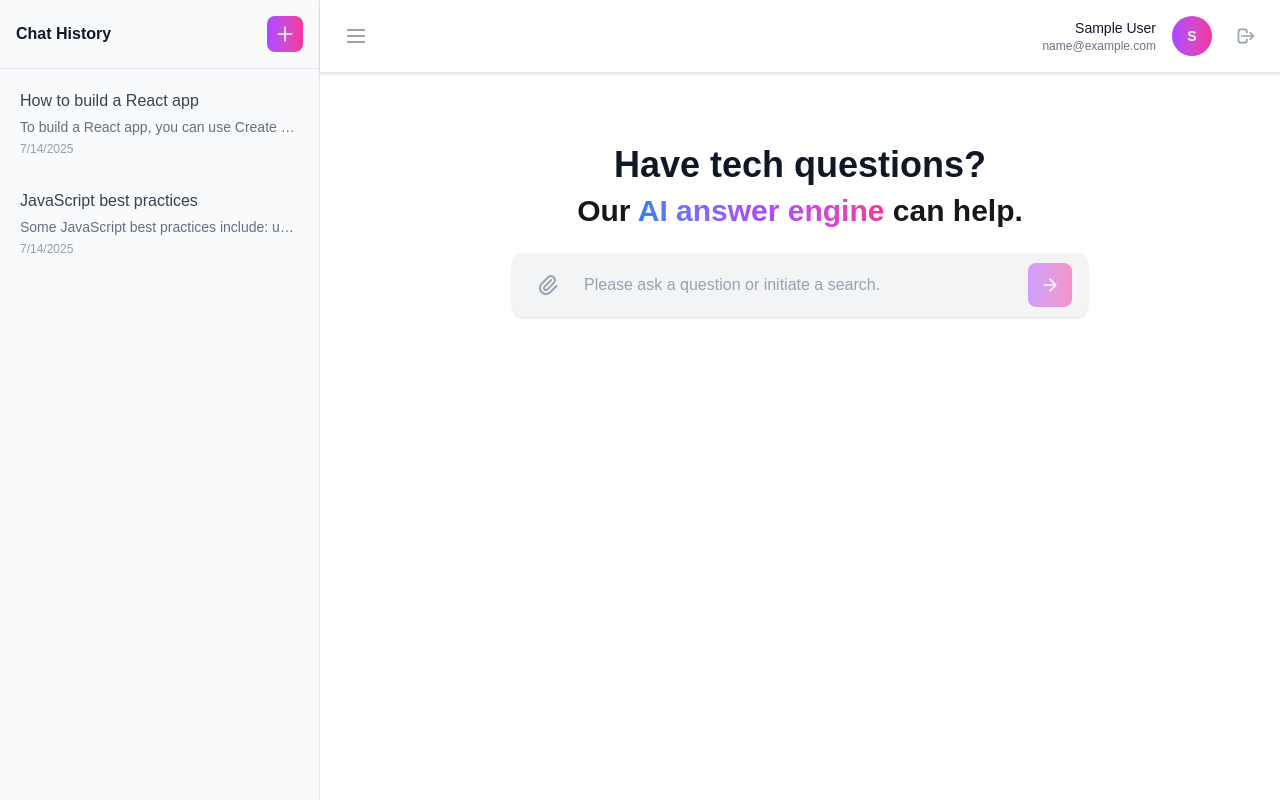
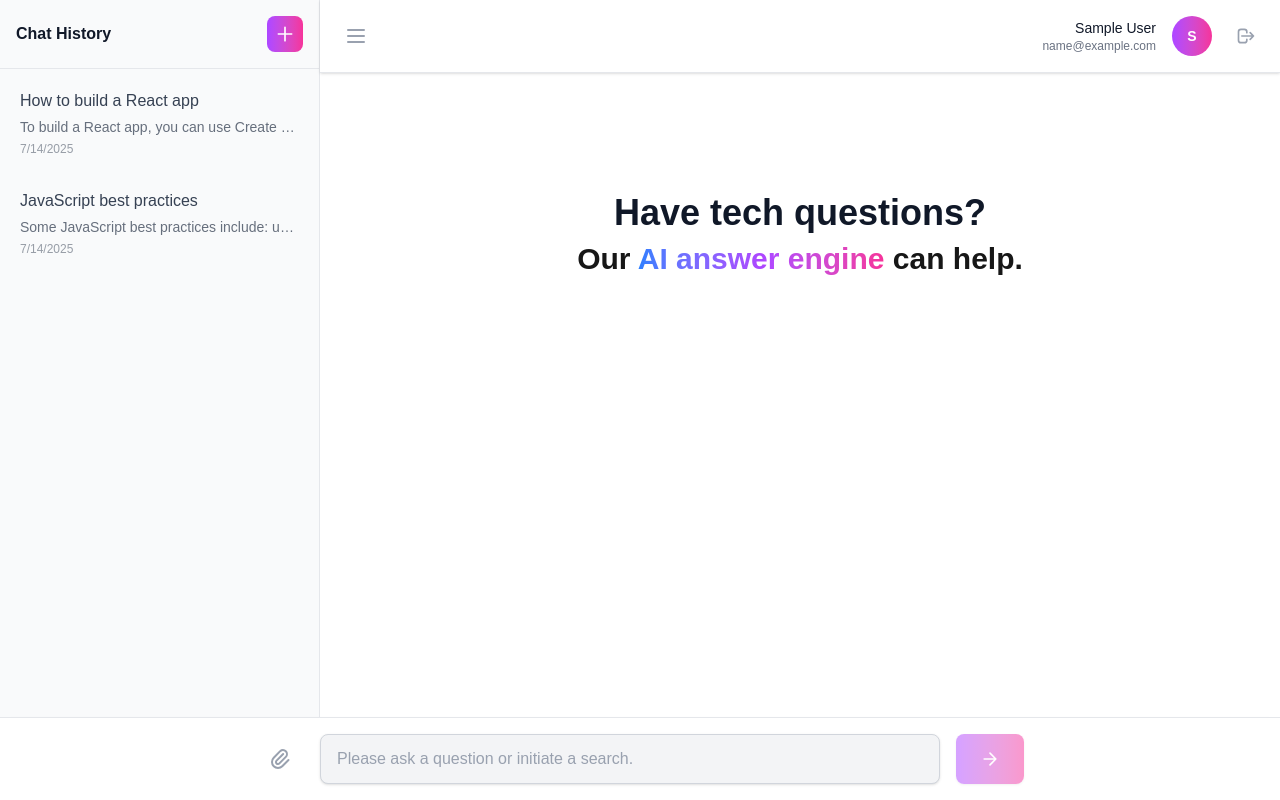
Before and after one commit to prag-sharmaa/mockscreen, a Next.js app: page /chatbot in a window 1280 px wide. Built offline with nearby package versions, Linux system fonts and the light colour scheme; sample sign-in values are in the browser's storage.

Commit message:
Update page.tsx

```diff
--- a/src/app/chatbot/page.tsx
+++ b/src/app/chatbot/page.tsx
@@ -266,7 +266,7 @@ const ChatbotPage = () => {
           </div>
         </div>
 
-        {/* Centered Heading and Search Bar */}
+        {/* Centered Heading */}
         <div className="flex-1 flex flex-col items-center justify-center">
           <div className="w-full max-w-xl flex flex-col items-center">
             <h1 className="text-3xl md:text-4xl font-bold text-center text-gray-900 mb-2">
@@ -275,65 +275,6 @@ const ChatbotPage = () => {
             <h2 className="text-2xl md:text-3xl font-bold text-center mb-6">
               Our <span className="bg-gradient-to-r from-blue-500 via-purple-500 to-pink-500 bg-clip-text text-transparent">AI answer engine</span> can help.
             </h2>
-            <form onSubmit={handleSendMessage} className="w-full flex items-center bg-gray-100 rounded-xl shadow px-4 py-2 mb-8">
-              {/* File Upload Button */}
-              <button
-                type="button"
-                onClick={handleFileUpload}
-                className="p-2 text-gray-400 hover:text-purple-600 transition-colors"
-                title="Attach file"
-              >
-                <svg className="w-6 h-6" fill="none" stroke="currentColor" viewBox="0 0 24 24">
-                  <path strokeLinecap="round" strokeLinejoin="round" strokeWidth={2} d="M15.172 7l-6.586 6.586a2 2 0 102.828 2.828l6.414-6.586a4 4 0 00-5.656-5.656l-6.415 6.585a6 6 0 108.486 8.486L20.5 13" />
-                </svg>
-              </button>
-              {/* Hidden file input */}
-              <input
-                ref={fileInputRef}
-                type="file"
-                onChange={handleFileSelect}
-                className="hidden"
-                accept="*/*"
-              />
-              <input
-                type="text"
-                value={currentMessage}
-                onChange={(e) => setCurrentMessage(e.target.value)}
-                placeholder="Please ask a question or initiate a search."
-                className="flex-1 bg-transparent border-none outline-none px-4 py-3 text-gray-900 placeholder-gray-400"
-                disabled={isLoading}
-              />
-              <button
-                type="submit"
-                disabled={(!currentMessage.trim() && !selectedFile) || isLoading}
-                className="p-3 bg-gradient-to-r from-purple-500 to-pink-500 hover:from-purple-600 hover:to-pink-600 text-white rounded-lg font-medium transition-all disabled:opacity-50 disabled:cursor-not-allowed ml-2"
-              >
-                <svg className="w-5 h-5" fill="none" stroke="currentColor" viewBox="0 0 24 24">
-                  <path strokeLinecap="round" strokeLinejoin="round" strokeWidth={2} d="M5 12h14M12 5l7 7-7 7" />
-                </svg>
-              </button>
-            </form>
-            {/* Selected file indicator */}
-            {selectedFile && (
-              <div className="w-full mb-4 bg-purple-50 rounded-lg p-2 border border-purple-200 shadow flex items-center justify-between">
-                <div className="flex items-center space-x-2">
-                  <svg className="w-4 h-4 text-green-400" fill="none" stroke="currentColor" viewBox="0 0 24 24">
-                    <path strokeLinecap="round" strokeLinejoin="round" strokeWidth={2} d="M9 12l2 2 4-4m6 2a9 9 0 11-18 0 9 9 0 0118 0z" />
-                  </svg>
-                  <span className="text-sm text-gray-900">{selectedFile.name}</span>
-                  <span className="text-xs text-gray-400">({(selectedFile.size / 1024).toFixed(1)} KB)</span>
-                </div>
-                <button
-                  type="button"
-                  onClick={removeSelectedFile}
-                  className="text-gray-400 hover:text-red-400 transition-colors"
-                >
-                  <svg className="w-4 h-4" fill="none" stroke="currentColor" viewBox="0 0 24 24">
-                    <path strokeLinecap="round" strokeLinejoin="round" strokeWidth={2} d="M6 18L18 6M6 6l12 12" />
-                  </svg>
-                </button>
-              </div>
-            )}
           </div>
         </div>
 
@@ -387,6 +328,71 @@ const ChatbotPage = () => {
             </div>
           )}
         </div>
+
+        {/* Fixed Bottom Bar for Input/Search and File Upload */}
+        <div className="fixed bottom-0 left-0 right-0 bg-white border-t border-gray-200 p-4 z-10 shadow-lg">
+          <form onSubmit={handleSendMessage} className="flex space-x-4 max-w-3xl mx-auto">
+            {/* File Upload Button */}
+            <button
+              type="button"
+              onClick={handleFileUpload}
+              className="p-3 text-gray-400 hover:text-purple-600 transition-colors"
+              title="Attach file"
+            >
+              <svg className="w-6 h-6" fill="none" stroke="currentColor" viewBox="0 0 24 24">
+                <path strokeLinecap="round" strokeLinejoin="round" strokeWidth={2} d="M15.172 7l-6.586 6.586a2 2 0 102.828 2.828l6.414-6.586a4 4 0 00-5.656-5.656l-6.415 6.585a6 6 0 108.486 8.486L20.5 13" />
+              </svg>
+            </button>
+            {/* Hidden file input */}
+            <input
+              ref={fileInputRef}
+              type="file"
+              onChange={handleFileSelect}
+              className="hidden"
+              accept="*/*"
+            />
+            <div className="flex-1 relative">
+              <input
+                type="text"
+                value={currentMessage}
+                onChange={(e) => setCurrentMessage(e.target.value)}
+                placeholder="Please ask a question or initiate a search."
+                className="w-full px-4 py-3 bg-gray-100 border border-gray-300 rounded-lg text-gray-900 placeholder-gray-400 focus:outline-none focus:ring-2 focus:ring-purple-500 focus:border-transparent shadow"
+                disabled={isLoading}
+              />
+              {/* Selected file indicator */}
+              {selectedFile && (
+                <div className="absolute -top-12 left-0 right-0 bg-purple-50 rounded-lg p-2 border border-purple-200 shadow flex items-center justify-between">
+                  <div className="flex items-center space-x-2">
+                    <svg className="w-4 h-4 text-green-400" fill="none" stroke="currentColor" viewBox="0 0 24 24">
+                      <path strokeLinecap="round" strokeLinejoin="round" strokeWidth={2} d="M9 12l2 2 4-4m6 2a9 9 0 11-18 0 9 9 0 0118 0z" />
+                    </svg>
+                    <span className="text-sm text-gray-900">{selectedFile.name}</span>
+                    <span className="text-xs text-gray-400">({(selectedFile.size / 1024).toFixed(1)} KB)</span>
+                  </div>
+                  <button
+                    type="button"
+                    onClick={removeSelectedFile}
+                    className="text-gray-400 hover:text-red-400 transition-colors"
+                  >
+                    <svg className="w-4 h-4" fill="none" stroke="currentColor" viewBox="0 0 24 24">
+                      <path strokeLinecap="round" strokeLinejoin="round" strokeWidth={2} d="M6 18L18 6M6 6l12 12" />
+                    </svg>
+                  </button>
+                </div>
+              )}
+            </div>
+            <button
+              type="submit"
+              disabled={(!currentMessage.trim() && !selectedFile) || isLoading}
+              className="px-6 py-3 bg-gradient-to-r from-purple-500 to-pink-500 hover:from-purple-600 hover:to-pink-600 text-white rounded-lg font-medium transition-all transform hover:scale-105 disabled:opacity-50 disabled:cursor-not-allowed disabled:transform-none shadow"
+            >
+              <svg className="w-5 h-5" fill="none" stroke="currentColor" viewBox="0 0 24 24">
+                <path strokeLinecap="round" strokeLinejoin="round" strokeWidth={2} d="M5 12h14M12 5l7 7-7 7" />
+              </svg>
+            </button>
+          </form>
+        </div>
       </div>
     </div>
   );
```
